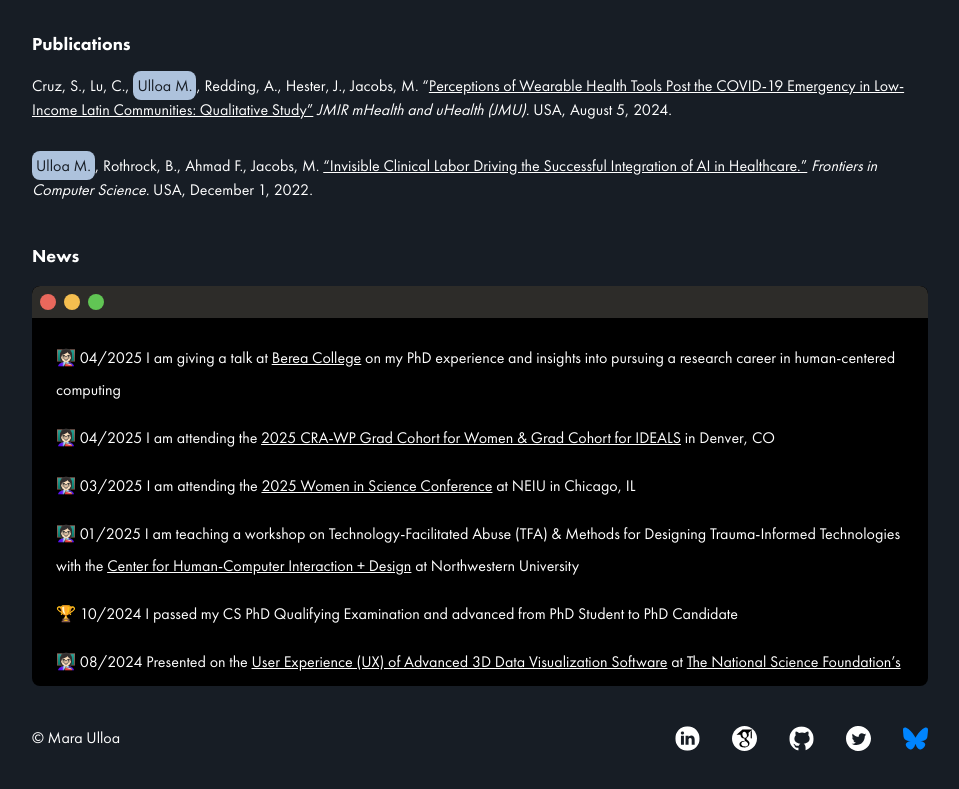
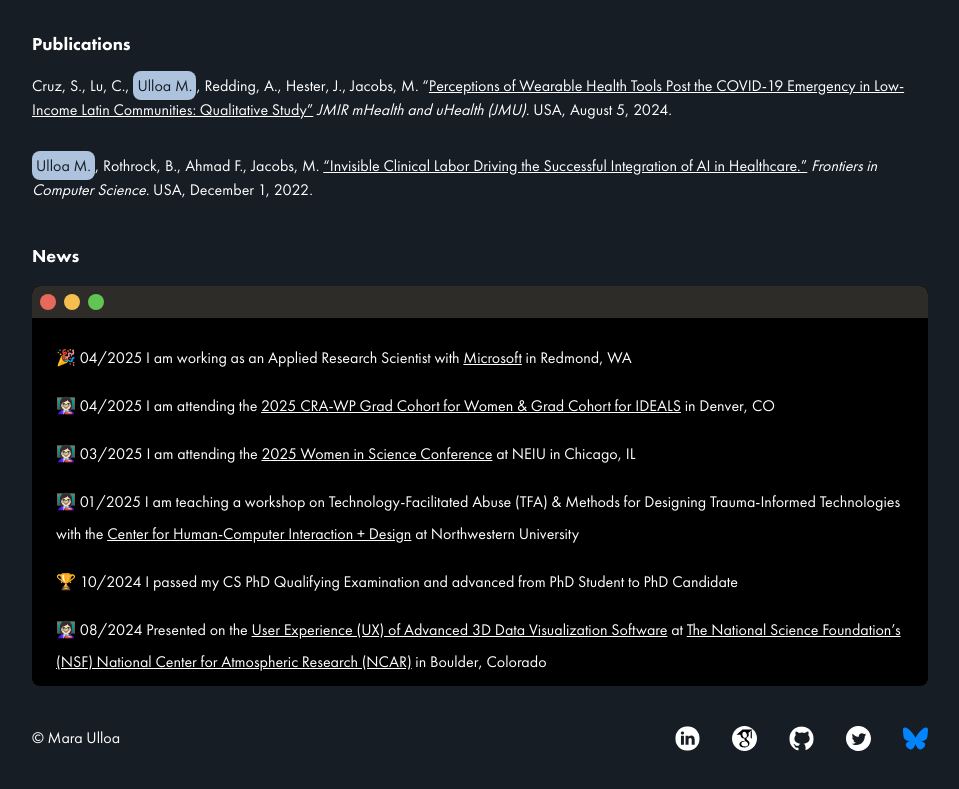
Before and after one commit to eulloa/mara-research-site, a Next.js app: page / in a window 1280 px wide. Shown: the part 1774-2563 px from the top of the page, without its empty margins (160-1119 px from the left). Built offline with nearby package versions, Linux system fonts and the light colour scheme.

Commit message:
feat: update news

```diff
--- a/src/app/components/news.tsx
+++ b/src/app/components/news.tsx
@@ -22,16 +22,15 @@ export const News = () => (
       <div className="content p-6 dark:text-white leading-8">
         <ul className="news space-y-4">
           <li onClick={(e) => handleClick(e)}>
-            &#128105;&#127995;&#8205;&#127979; 04/2025 I am giving a talk at{" "}
+            &#127881; 04/2025 I am working as an Applied Research Scientist with{" "}
             <Link
               className="underline"
-              href="https://www.berea.edu/"
+              href="https://www.microsoft.com/en-us/research/"
               target="_blank"
             >
-              Berea College
+              Microsoft
             </Link>{" "}
-            on my PhD experience and insights into pursuing a research career in
-            human-centered computing
+            in Redmond, WA
           </li>
           <li onClick={(e) => handleClick(e)}>
             &#128105;&#127995;&#8205;&#127979; 04/2025 I am attending the{" "}
@@ -369,8 +368,7 @@ export const News = () => (
             National Center for Atmospheric Research Presentations
           </li>
           <li onClick={(e) => handleClick(e)}>
-            &#128105;&#127995;&#8205;&#127979; 05/2020 Started my internship
-            with{" "}
+            &#127881; 05/2020 Started my internship with{" "}
             <a
               className="underline"
               href="https://ncar.ucar.edu/"
```
